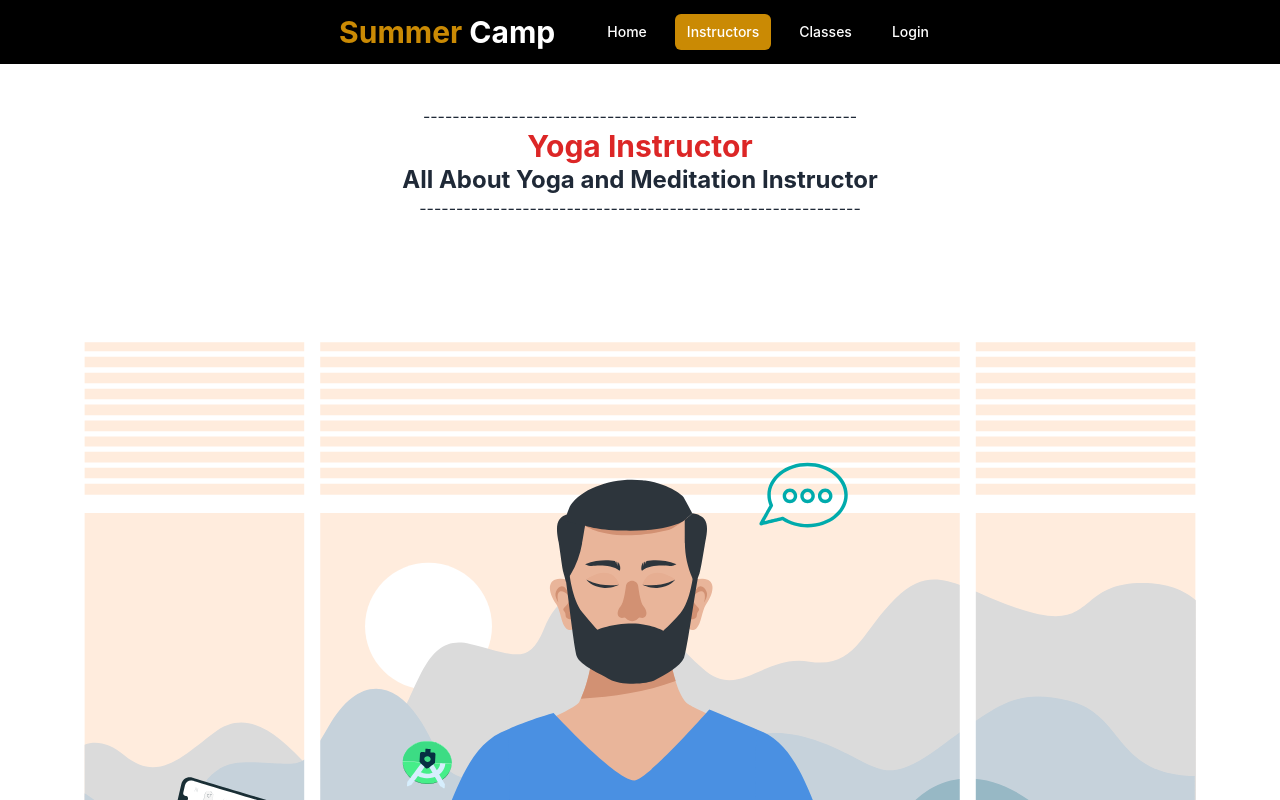
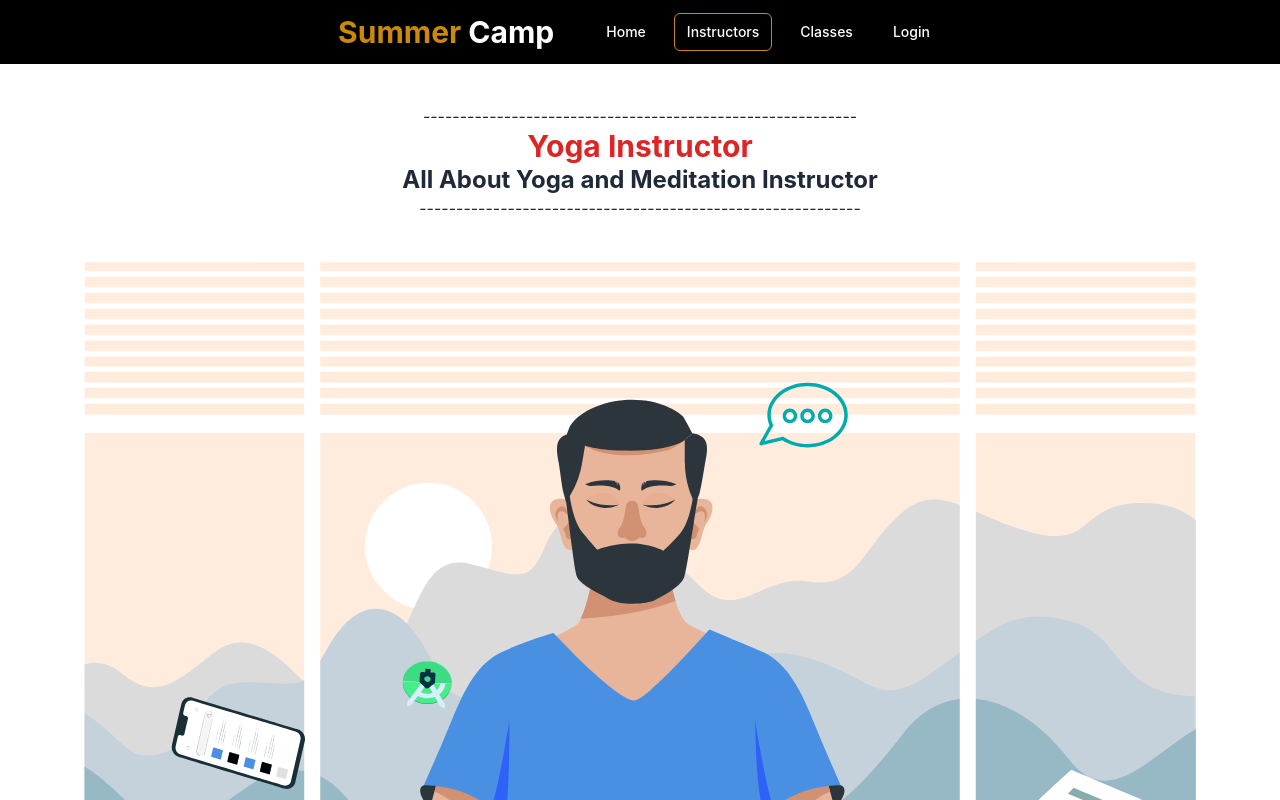
Before and after one commit to makbulhosen5000/summer-camp-client, a React (Vite) app: page /instructors in a window 1280 px wide. Shown: the top 800 px of the page. Built offline with nearby package versions, Linux system fonts and the light colour scheme; no server answers.

Commit message:
navbar updated

```diff
--- a/src/Pages/Home/Pages/YogaInstructor.jsx
+++ b/src/Pages/Home/Pages/YogaInstructor.jsx
@@ -29,12 +29,10 @@ const YogaInstructor = () => {
         title="Yoga Instructor"
         subTitle="All About Yoga and Meditation Instructor"
       />
-      <Lottie options={defaultOptions} />
-      <div
-        className="grid grid-cols-1 md:grid-cols-2 lg:grid-cols-3 gap-6"
-        // data-aos="fade-up"
-        // data-aos-anchor-placement="bottom-bottom"
-      >
+      <div className="mt-[-80px] pt-[-80px]">
+        <Lottie options={defaultOptions} />
+      </div>
+      <div className="grid grid-cols-1 md:grid-cols-2 lg:grid-cols-3 gap-6">
         {yogaInstructors.map((yogaInstructor) => (
           <div className="card w-96 bg-base-100 shadow-xl image-full mx-auto mb-10">
             <figure>
@@ -44,9 +42,6 @@ const YogaInstructor = () => {
               <p>Name: {yogaInstructor?.name}</p>
               <p>Emil: {yogaInstructor?.email}</p>
               <p>Subject: {yogaInstructor?.subject}</p>
-              <div className="card-actions justify-end">
-                <button className="btn btn-primary">Buy Now</button>
-              </div>
             </div>
           </div>
         ))}
--- a/src/Pages/Shared/Header.jsx
+++ b/src/Pages/Shared/Header.jsx
@@ -16,8 +16,8 @@ const Header = () => {
           to="/"
           className={`text-white hover:text-white px-3 py-2 rounded-md text-sm font-medium ${
             location.pathname === "/"
-              ? "bg-yellow-600 text-white"
-              : "text-gray-300"
+              ? "border border-yellow-600 text-white"
+              : "text-gray-300 hover:text-yellow-600"
           }`}
         >
           Home
@@ -26,8 +26,8 @@ const Header = () => {
           to="/instructors"
           className={`text-white hover:text-white px-3 py-2 rounded-md text-sm font-medium ${
             location.pathname === "/instructors"
-              ? "bg-yellow-600 text-white"
-              : "text-gray-300"
+              ? " border border-yellow-600 text-white"
+              : "text-gray-300 hover:text-yellow-600"
           }`}
         >
           Instructors
@@ -36,8 +36,8 @@ const Header = () => {
           to="/classes"
           className={`text-white hover:text-white px-3 py-2 rounded-md text-sm font-medium ${
             location.pathname === "/classes"
-              ? "bg-yellow-600 text-white"
-              : "text-gray-300"
+              ? "border border-yellow-600  text-white"
+              : "text-gray-300 hover:text-yellow-600"
           }`}
         >
           Classes
@@ -46,8 +46,8 @@ const Header = () => {
           to="/login"
           className={`text-white hover:text-white px-3 py-2 rounded-md text-sm font-medium ${
             location.pathname === "/login"
-              ? "bg-yellow-600 text-white"
-              : "text-gray-300"
+              ? "border border-yellow-600  text-white"
+              : "text-gray-300 hover:text-yellow-600"
           }`}
         >
           Login
```
